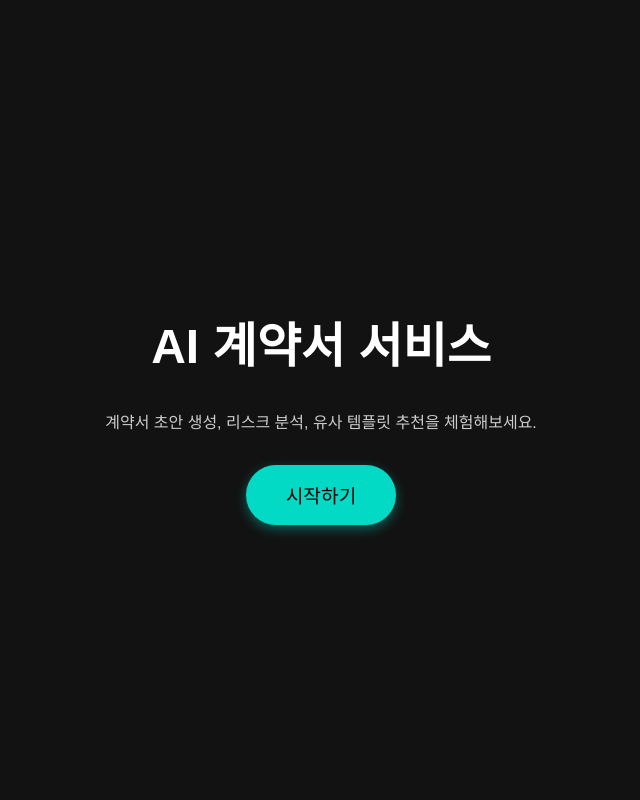
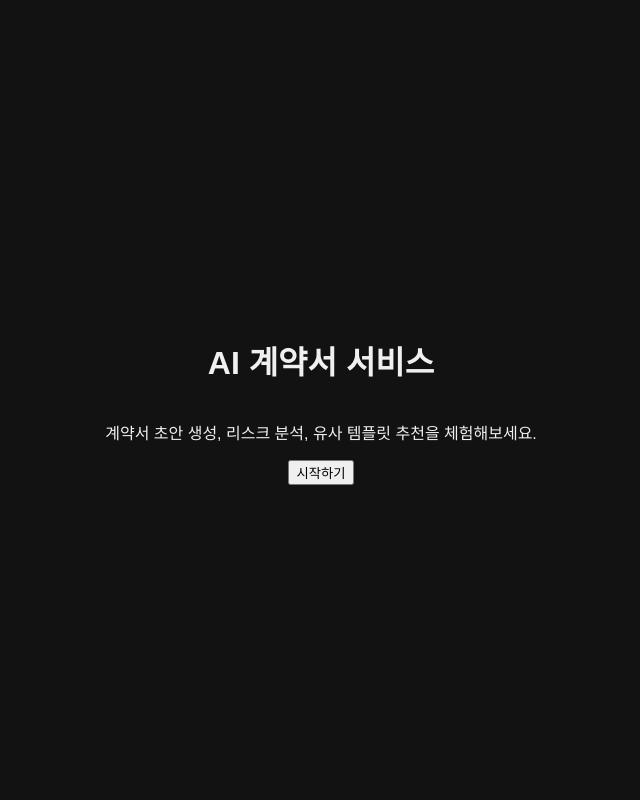
Before and after one commit to fallmoon-02/korean-contract-ai, a Flask app: page / in a window 1280 px wide. Shown: the whole page, without its empty margins (319-959 px from the left). Run offline with Flask 3, Linux system fonts and the light colour scheme; some web fonts are replaced.

Commit message:
Update index.html

```diff
--- a/src/templates/index.html
+++ b/src/templates/index.html
@@ -11,7 +11,6 @@
       color: #f0f0f0;
       margin: 0;
       padding: 0;
-      overflow-x: hidden;
     }
     #intro {
       display: flex;
@@ -21,48 +20,17 @@
       height: 100vh;
       text-align: center;
     }
-    #intro h1 {
-      font-size: 3rem;
-      color: #ffffff;
-      margin-bottom: 1rem;
-    }
-    #intro p {
-      color: #ccc;
-      margin-bottom: 2rem;
-    }
-    #intro button {
-      background: #03dac6;
-      color: #000;
-      border: none;
-      border-radius: 30px;
-      padding: 1rem 2.5rem;
-      font-size: 1.2rem;
-      cursor: pointer;
-      box-shadow: 0 4px 12px rgba(3, 218, 198, 0.4);
-      transition: background 0.2s, transform 0.2s;
-    }
-    #intro button:hover {
-      background: #00bfa5;
-      transform: translateY(-2px);
-    }
     #main {
       display: none;
       padding: 2rem;
       min-height: 100vh;
     }
-    header {
-      text-align: center;
-      margin-bottom: 2rem;
-    }
-    header h1 {
-      font-size: 2.5rem;
-      color: #fff;
-    }
+    header { text-align: center; margin-bottom: 2rem; }
     .card-container {
       display: flex;
       justify-content: center;
+      flex-wrap: wrap;
       gap: 2rem;
-      flex-wrap: nowrap;
     }
     .card-container section {
       flex: 0 0 400px;
@@ -249,15 +189,12 @@
         }
 
         const list = document.createElement("ul");
-        list.style.paddingLeft = "1.2em";
-        list.style.lineHeight = "1.8";
-
         templates.forEach(t => {
           const item = document.createElement("li");
           const link = document.createElement("a");
           link.href = t.file || "#";
           link.target = "_blank";
-          link.textContent = `${t.title}`;
+          link.textContent = t.title;
           item.appendChild(link);
           list.appendChild(item);
         });
```
Also changed, not shown: other parts of src/templates/index.html (+16 -44 lines).
